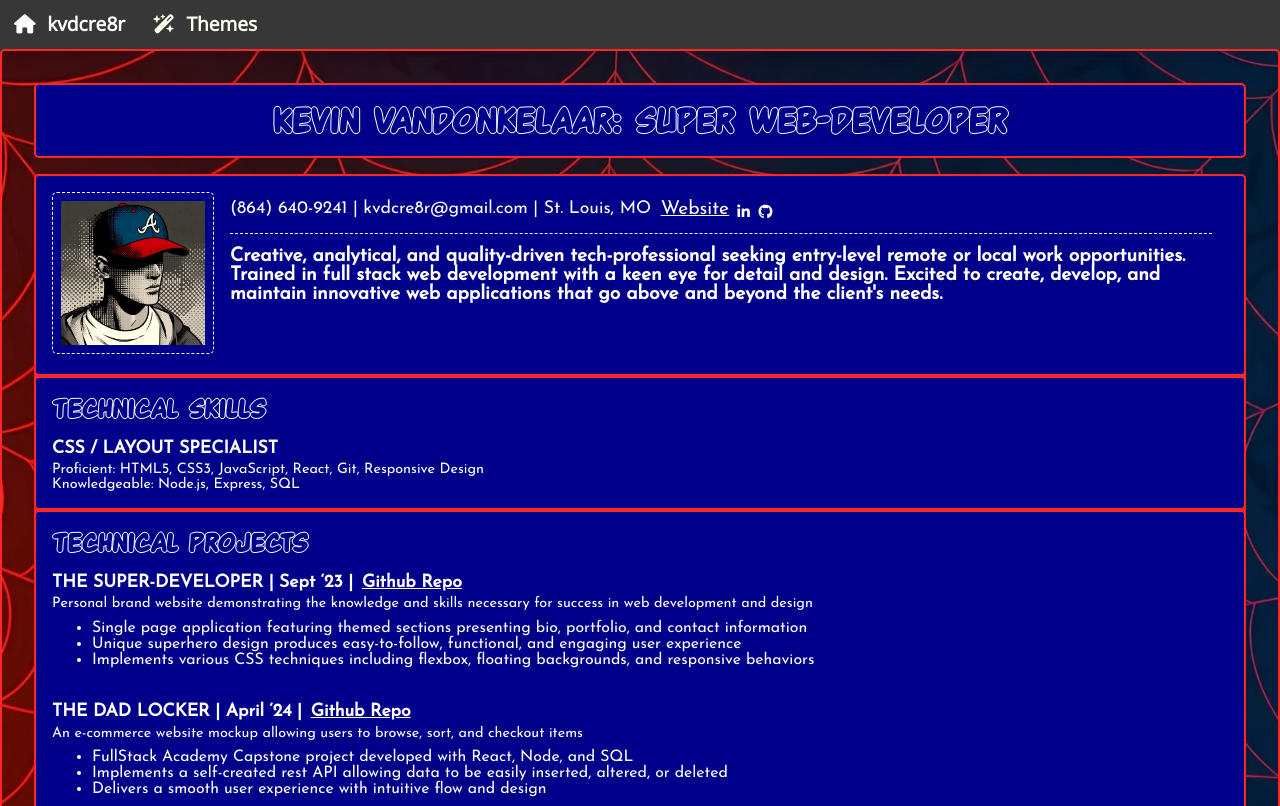
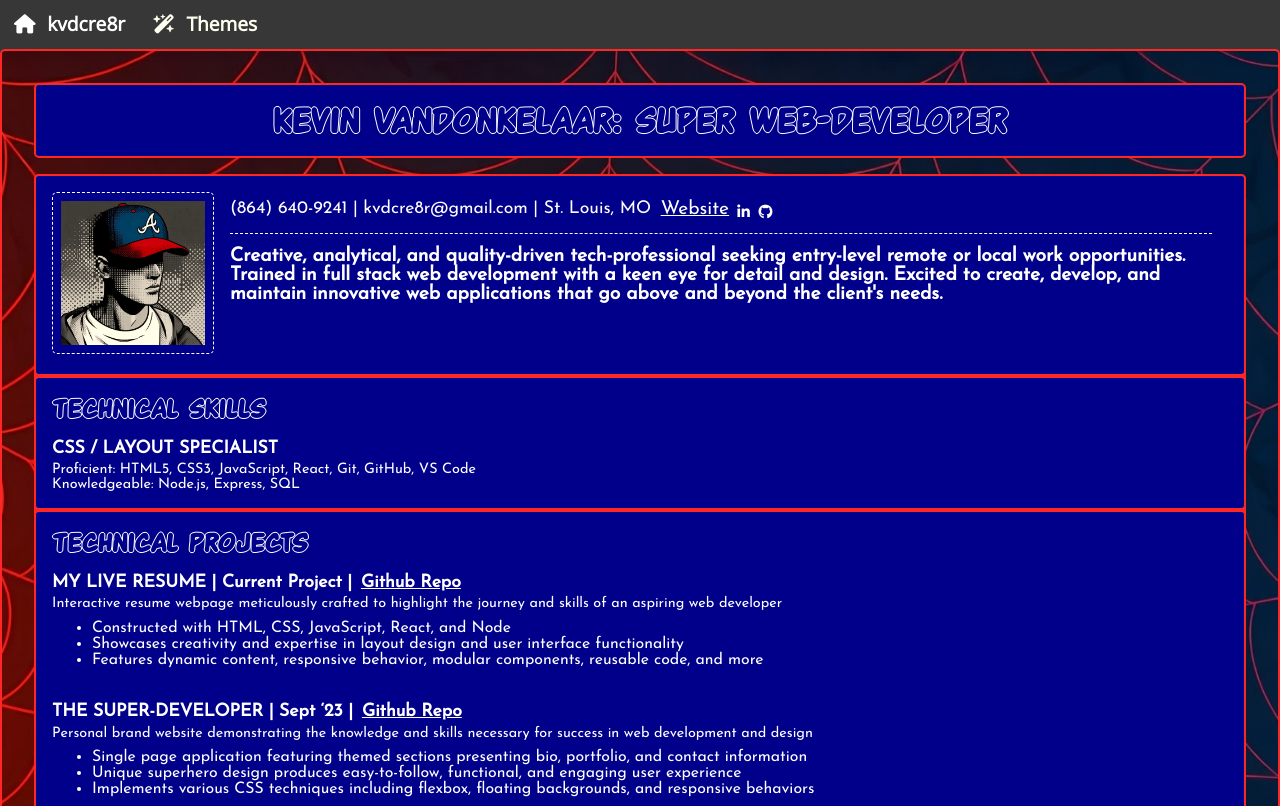
Before and after one commit to kvdcre8r/my_react_resume, a React (Vite) app: page /Superhero in a window 1280 px wide. Shown: the top 806 px of the page. Built offline with nearby package versions, Linux system fonts and the light colour scheme; the HTML template or start-up script is replaced by a standard one; a web font is replaced by a local one.

Commit message:
updated resume content

```diff
--- a/src/Modules/Resume/resProjects.jsx
+++ b/src/Modules/Resume/resProjects.jsx
@@ -4,12 +4,35 @@ export default function ResProjects() {
       <h2>Technical Projects</h2>
       <article>
         <h3>
-          THE SUPER-DEVELOPER | Sept ‘23 |
-          <a href = "https://www.github.com/Kevin-VanDonkelaar-Personal-Website/kvdcre8r">Github Repo</a>
+          MY LIVE RESUME | Current Project |
+          <a href="https://www.github.com/kvdcre8r/my_react_resume">
+            Github Repo
+          </a>
         </h3>
         <p>
-            Personal brand website demonstrating the knowledge and skills
-            necessary for success in web development and design
+          Interactive resume webpage meticulously crafted to highlight the
+          journey and skills of an aspiring web developer
+        </p>
+        <ul>
+          <li>Constructed with HTML, CSS, JavaScript, React, and Node</li>
+          <li>
+            Showcases creativity and expertise in layout design and user
+            interface functionality
+          </li>
+          <li>
+            Features dynamic content, responsive behavior, modular components,
+            reusable code, and more
+          </li>
+        </ul>
+        <h3>
+          THE SUPER-DEVELOPER | Sept ‘23 |
+          <a href="https://www.github.com/Kevin-VanDonkelaar-Personal-Website/kvdcre8r">
+            Github Repo
+          </a>
+        </h3>
+        <p>
+          Personal brand website demonstrating the knowledge and skills
+          necessary for success in web development and design
         </p>
         <ul>
           <li>
@@ -25,26 +48,6 @@ export default function ResProjects() {
             backgrounds, and responsive behaviors
           </li>
         </ul>
-        <h3>
-          THE DAD LOCKER | April ‘24 |<a href="https://www.github.com/kvdcre8r/kvd_fsa_capstone">Github Repo</a>
-        </h3>
-        <p>
-            An e-commerce website mockup allowing users to browse, sort, and
-            checkout items
-        </p>
-        <ul>
-          <li>
-            FullStack Academy Capstone project developed with React, Node, and
-            SQL
-          </li>
-          <li>
-            Implements a self-created rest API allowing data to be easily
-            inserted, altered, or deleted
-          </li>
-          <li>
-            Delivers a smooth user experience with intuitive flow and design
-          </li>
-        </ul>
       </article>
     </section>
   );
--- a/src/Modules/Resume/resSkills.jsx
+++ b/src/Modules/Resume/resSkills.jsx
@@ -5,7 +5,7 @@ export default function ResSkills() {
       <article>
         <h3 className="special">CSS / LAYOUT SPECIALIST</h3>
         <p>
-          Proficient: HTML5, CSS3, JavaScript, React, Git, Responsive Design
+          Proficient: HTML5, CSS3, JavaScript, React, Git, GitHub, VS Code
         </p>
         <p>Knowledgeable: Node.js, Express, SQL</p>
       </article>
```
